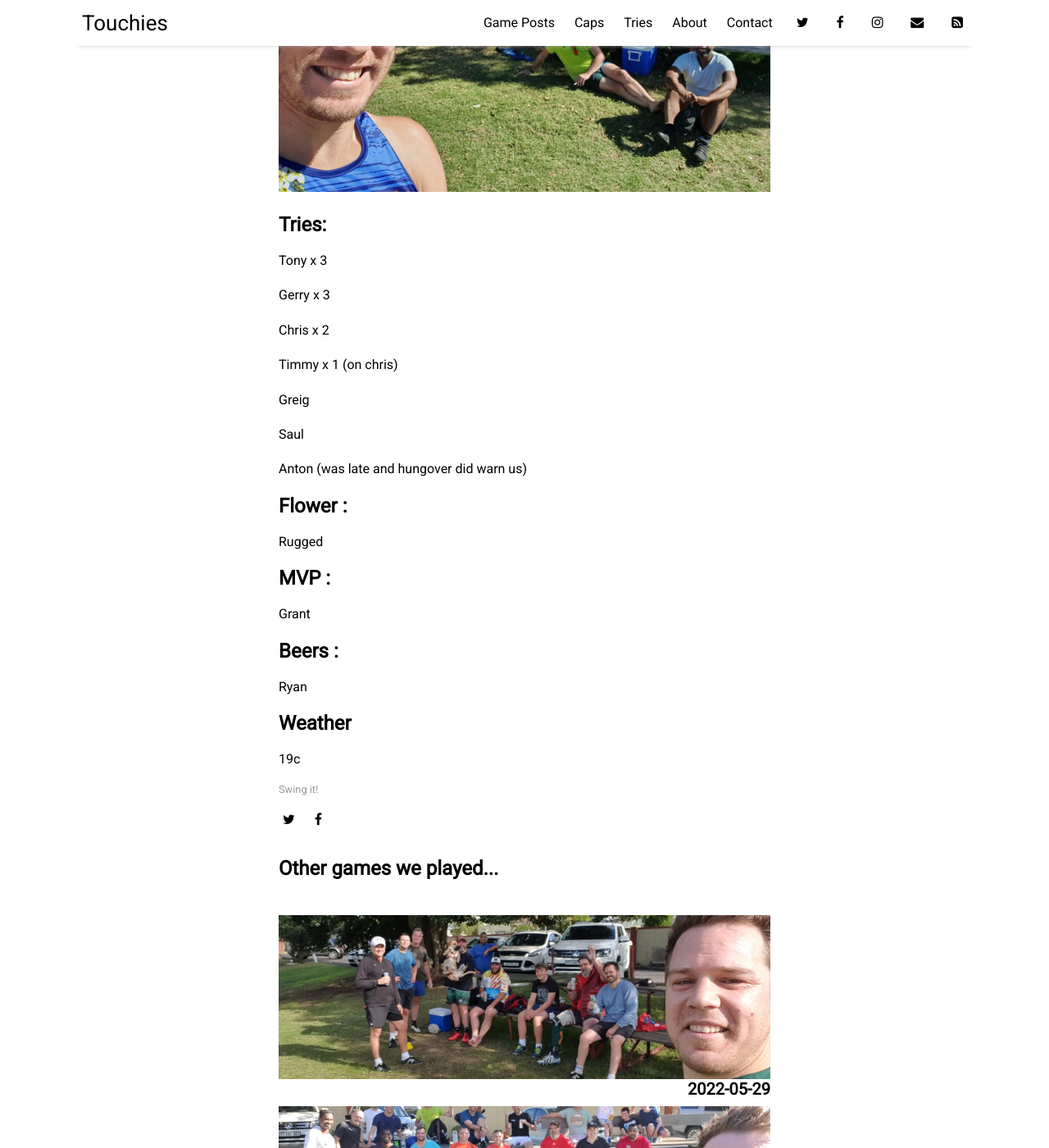
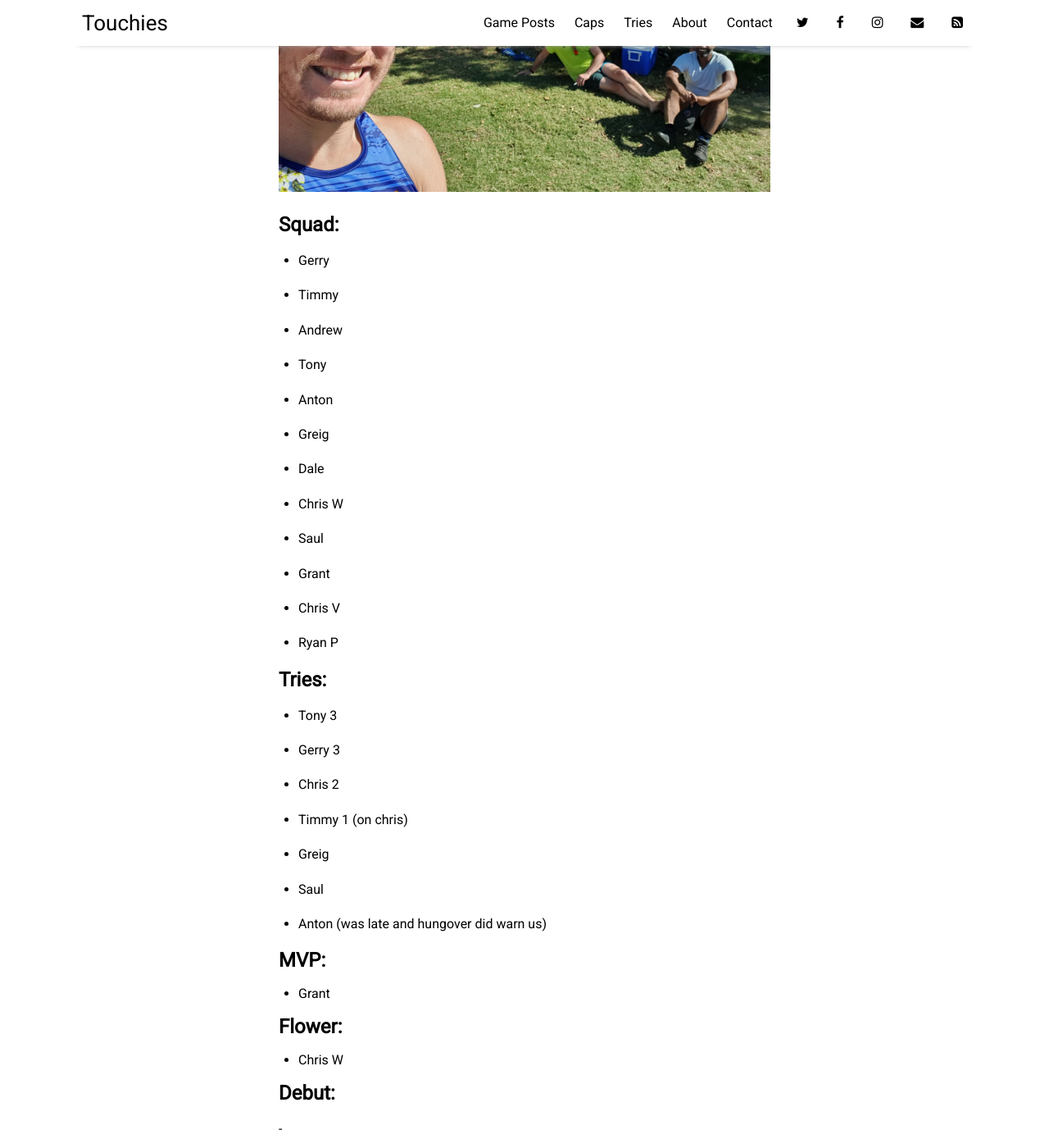
Before and after one commit to sundayrugby/sundayrugby.github.io, a Jekyll site: the page built from _posts/2022-04-03-C.md, in a window 1280 px wide and 1400 px high, scrolled down 378 px. Shown: the whole window at 82% size. Built offline with Jekyll 4.4.1, drawn with Linux system fonts in a browser that asks for light colours; nearby versions of some CDN libraries; some of the changed text lies outside the part shown.

Commit message:
Update 2022-04-03-C.md

```diff
--- a/_posts/2022-04-03-C.md
+++ b/_posts/2022-04-03-C.md
@@ -7,37 +7,85 @@ tags: [sample]
 image: 2022_04_03.jpg
 ---
 
+## Squad:
+
+* Gerry
+
+* Timmy
+
+* Andrew
+
+* Tony
+
+* Anton
+
+* Greig
+
+* Dale
+
+* Chris W
+
+* Saul
+
+* Grant
+
+* Chris V
+
+* Ryan P
+
+
 ## Tries:
 
-Tony x 3
+* Tony 3
 
-Gerry x 3
+* Gerry 3
 
-Chris x 2
+* Chris 2
 
-Timmy x 1 (on chris)
+* Timmy 1 (on chris)
 
-Greig
+* Greig
 
-Saul
+* Saul
 
-Anton (was late and hungover did warn us)
+* Anton (was late and hungover did warn us)
 
 
-## Flower :
+## MVP:
 
-Rugged
+* Grant
 
 
-## MVP :
+## Flower:
 
-Grant
+* Chris W
+
+## Debut:
+
+-
 
 
-## Beers :
+## Kids:
 
-Ryan
+-
 
-## Weather
 
-19c
+## Beers:
+
+* Ryan P
+
+
+## Chirp:
+
+-
+
+
+## Weather:
+
+* 19c
+
+
+![alt text](https://sundayrugby.github.io/assets/img/2022_04_03_a.jpg "Chris W!")
+
+
+![alt text](https://sundayrugby.github.io/assets/img/2022_04_03_b.jpg "Chris W!")
```
